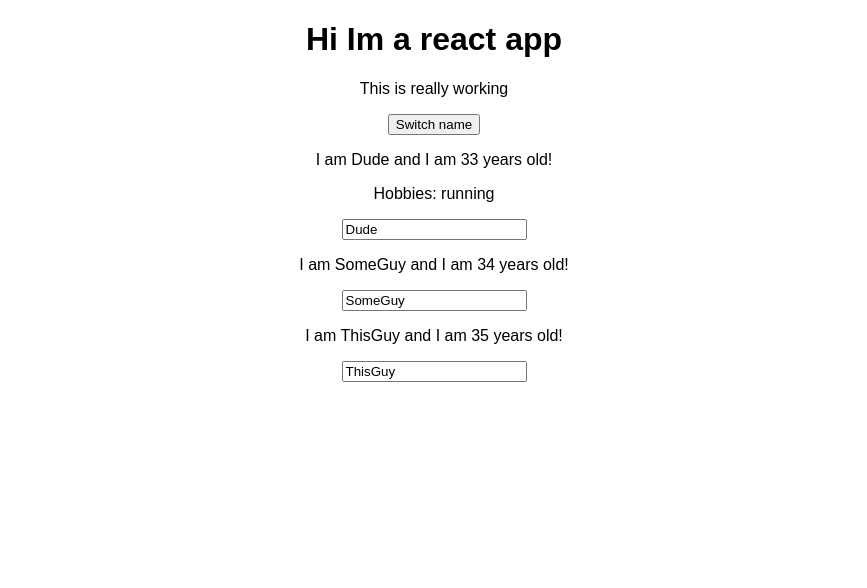
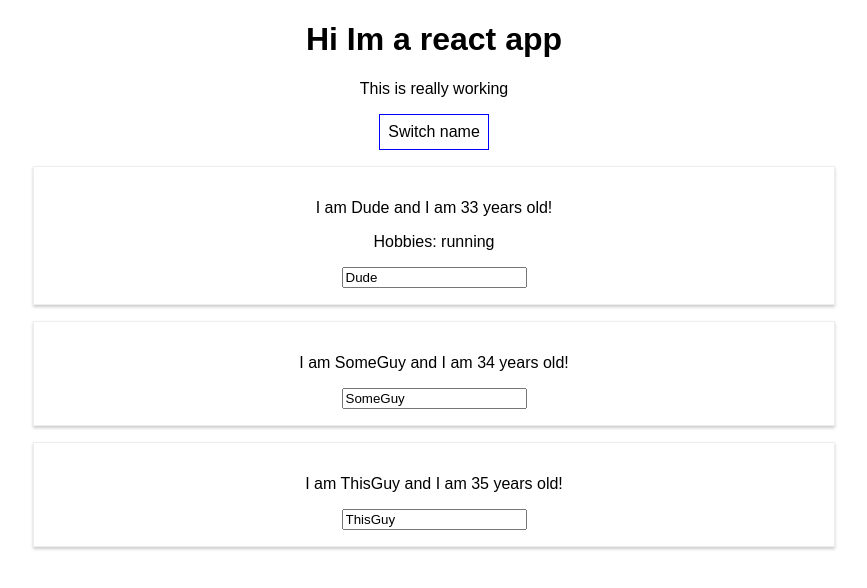
Before and after one commit to BryanSWong/react, a React (Create React App) app in the folder react-complete-guide/: page / in a window 1280 px wide. Shown: the top 588 px of the page, without its empty margins (206-1073 px from the left). Built offline with nearby package versions, Linux system fonts and the light colour scheme.

Commit message:
Completed section 3 video 23 working with inline styles.

```diff
--- a/react-complete-guide/src/App.js
+++ b/react-complete-guide/src/App.js
@@ -2,6 +2,7 @@
 import logo from './logo.svg';
 import './App.css';
 import Person from './Person/Person';
+
 
 class App extends Component {
     state = {
@@ -36,11 +37,21 @@
     }
 
   render() {
+
+        const style = {
+            backgroundColor: 'white',
+            font: 'inherit',
+            border: '1px solid blue',
+            padding: '8px',
+            cursor: 'pointer'
+
+        };
+
     return (
       <div className="App">
           <h1>Hi Im a react app</h1>
           <p>This is really working</p>
-          <button onClick={this.switchNameHandler.bind(this, 'ThatDude')}>Switch name</button>
+          <button style= {style} onClick={this.switchNameHandler.bind(this, 'ThatDude')}>Switch name</button>
           <Person name={this.state.persons[0].name} age={this.state.persons[0].age} click={this.switchNameHandler.bind(this, 'Dude!')}>Hobbies: running</Person>
           <Person name={this.state.persons[1].name} age={this.state.persons[1].age} changed={this.nameChangeHandler}/>
           <Person name={this.state.persons[2].name} age={this.state.persons[2].age}/>
--- /dev/null
+++ b/react-complete-guide/src/Person/Person.css
@@ -0,0 +1,9 @@
+.Person {
+    width: 60%;
+    margin: 16px auto;
+    border: 1px solid #eee;
+    box-shadow: 0 2px 3px #ccc;
+    padding: 16px;
+    text-align: center;
+
+}
--- a/react-complete-guide/src/Person/Person.js
+++ b/react-complete-guide/src/Person/Person.js
@@ -1,8 +1,9 @@
 import React from 'react';
+import './Person.css';
 
 const person = (props) => {
     return (
-        <div>
+        <div className="Person">
             <p onClick={props.click}>I am {props.name} and I am {props.age} years old!</p>
             <p>{props.children}</p>
             <input type="text" onChange={props.changed} value={props.name}/>
```
